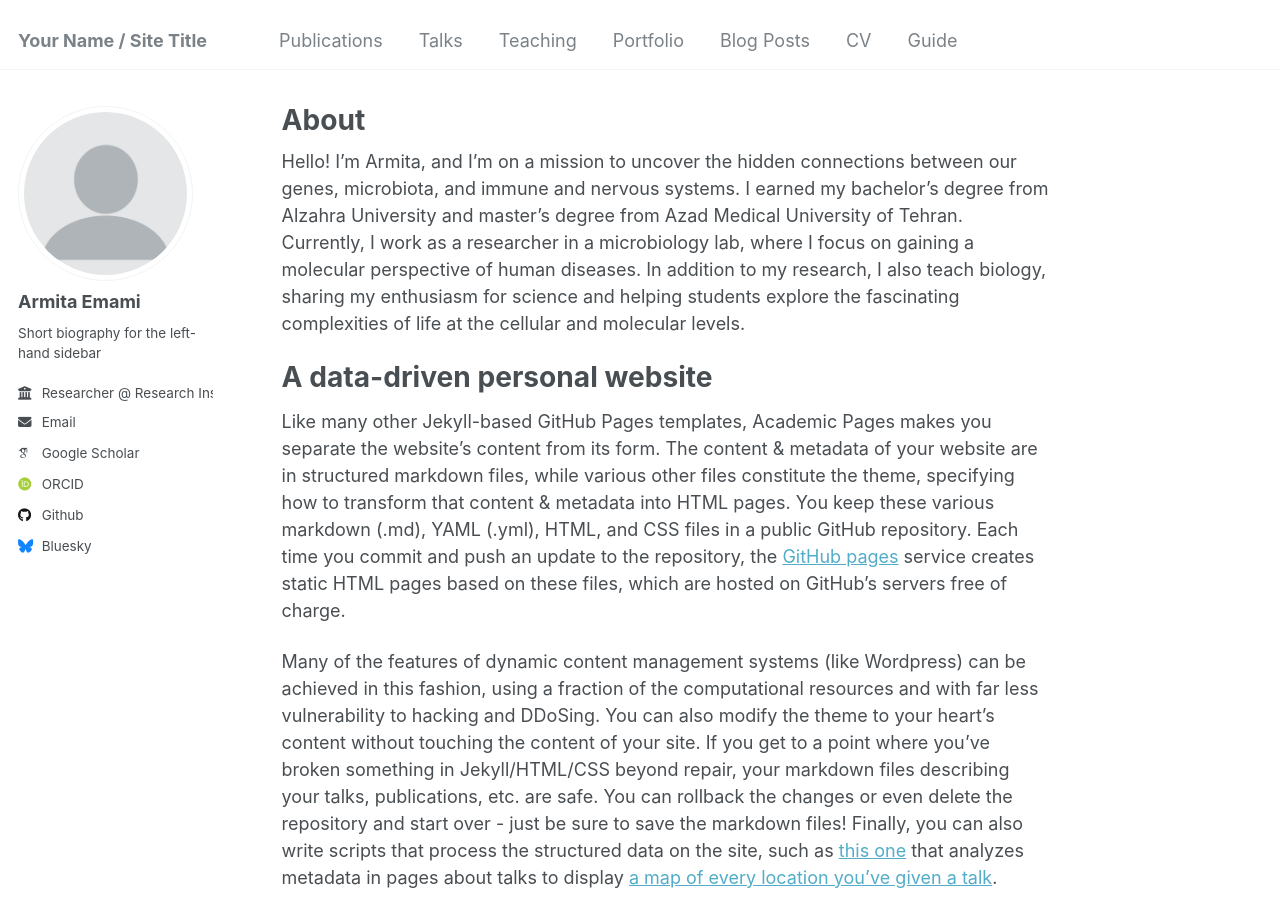
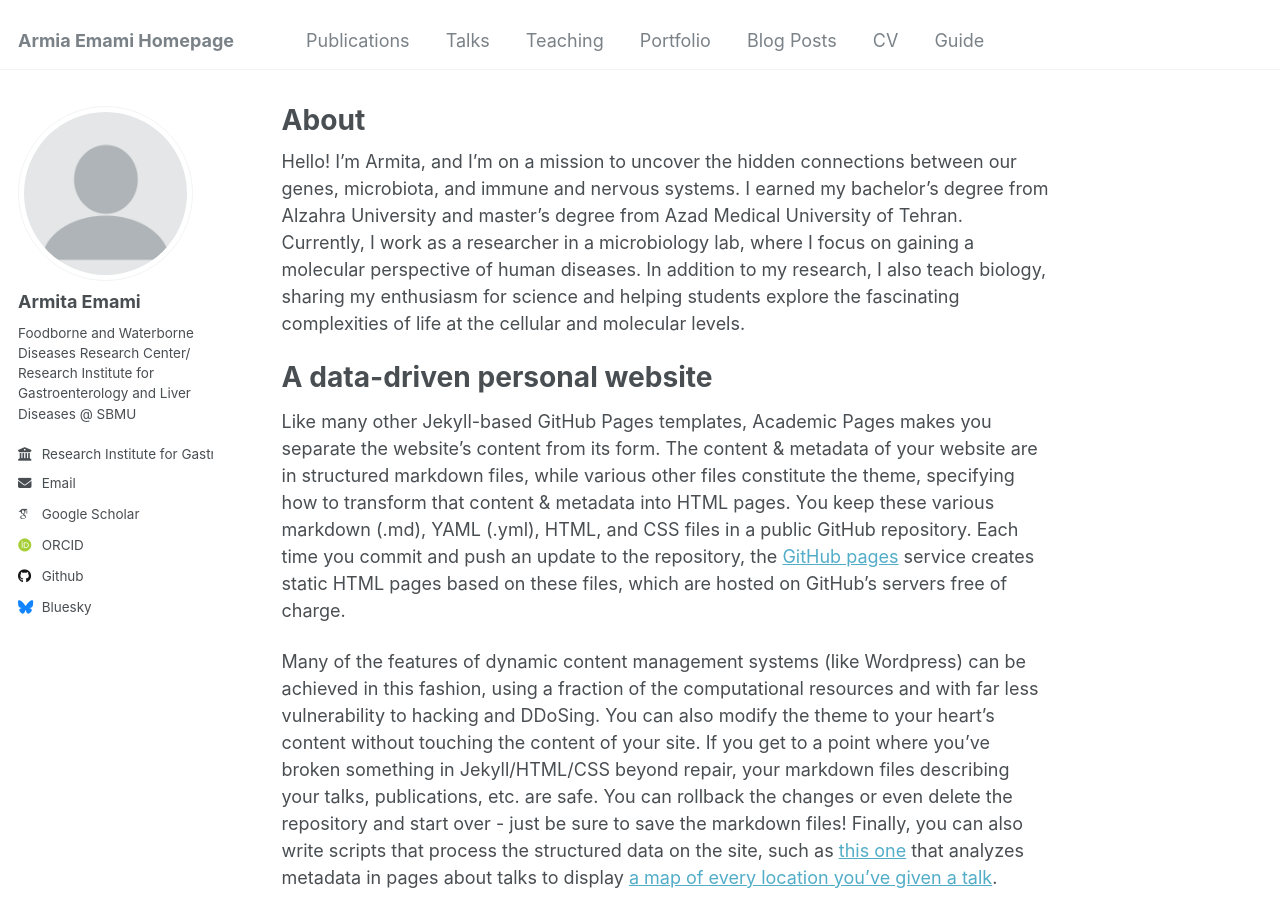
Before and after one commit to Armitaem/main0, a Jekyll site: the page built from _pages/about.md, in a window 1280 px wide and 900 px high. Built offline with Jekyll 4.4.1, drawn with Linux system fonts in a browser that asks for light colours; some web fonts are replaced.

Commit message:
Update _config.yml
5

```diff
--- a/_config.yml
+++ b/_config.yml
@@ -8,7 +8,7 @@
 
 # Basic Site Settings
 locale                   : "en-US"
-title                    : "Your Name / Site Title"
+title                    : "Armia Emami Homepage"
 title_separator          : "-"
 name                     : &name "Your Name"
 description              : &description "personal description"
@@ -24,9 +24,11 @@ author:
   avatar           : "profile.png"
   name             : "Armita Emami"
   pronouns         : # example: "she/her"
-  bio              : "Short biography for the left-hand sidebar"
+  bio              : "Foodborne and Waterborne Diseases Research Center/
+  Research Institute for Gastroenterology and Liver Diseases
+  @ SBMU"
   location         : # URL
-  employer         : "Researcher @ Research Institute for Gastroenterology and Liver Diseases"
+  employer         : "Research Institute for Gastroenterology and Liver Diseases"
   uri              : # URL
   email            : "armitaemami1997@gmail.com"
 
```
